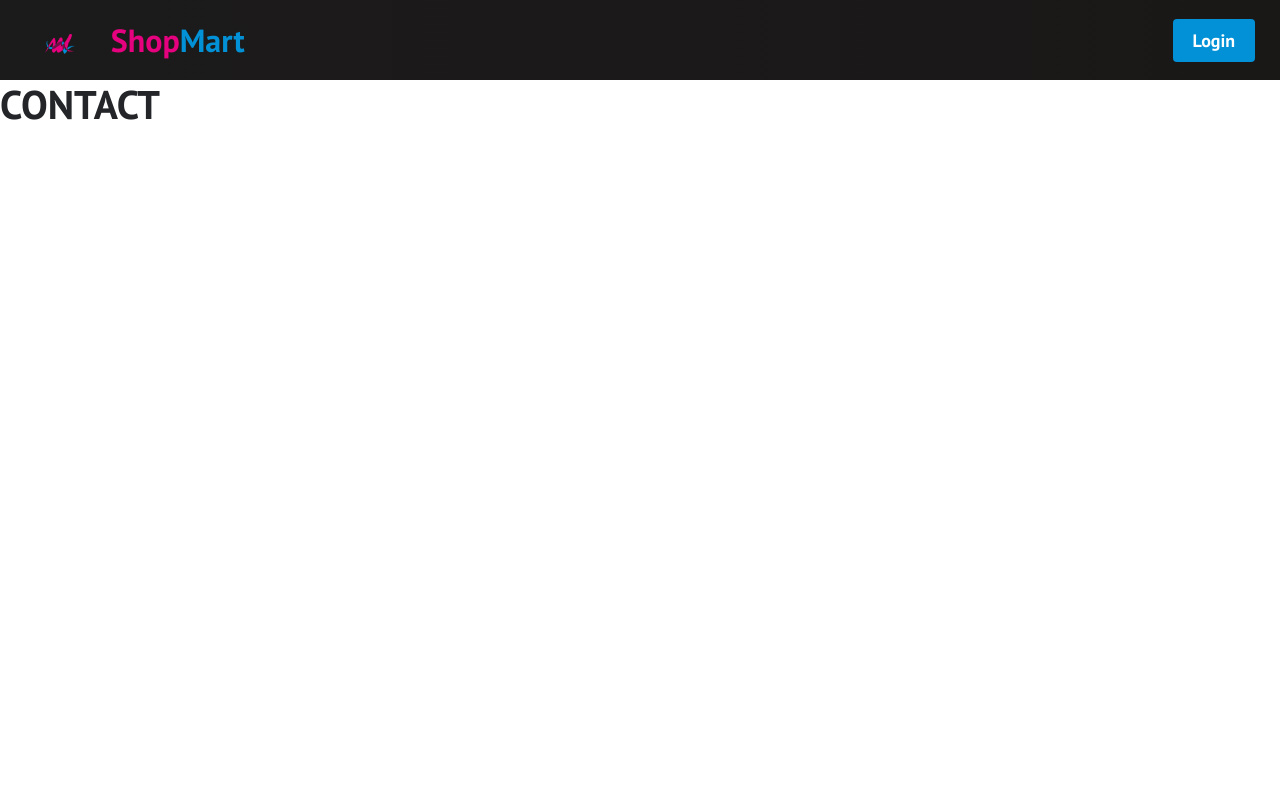
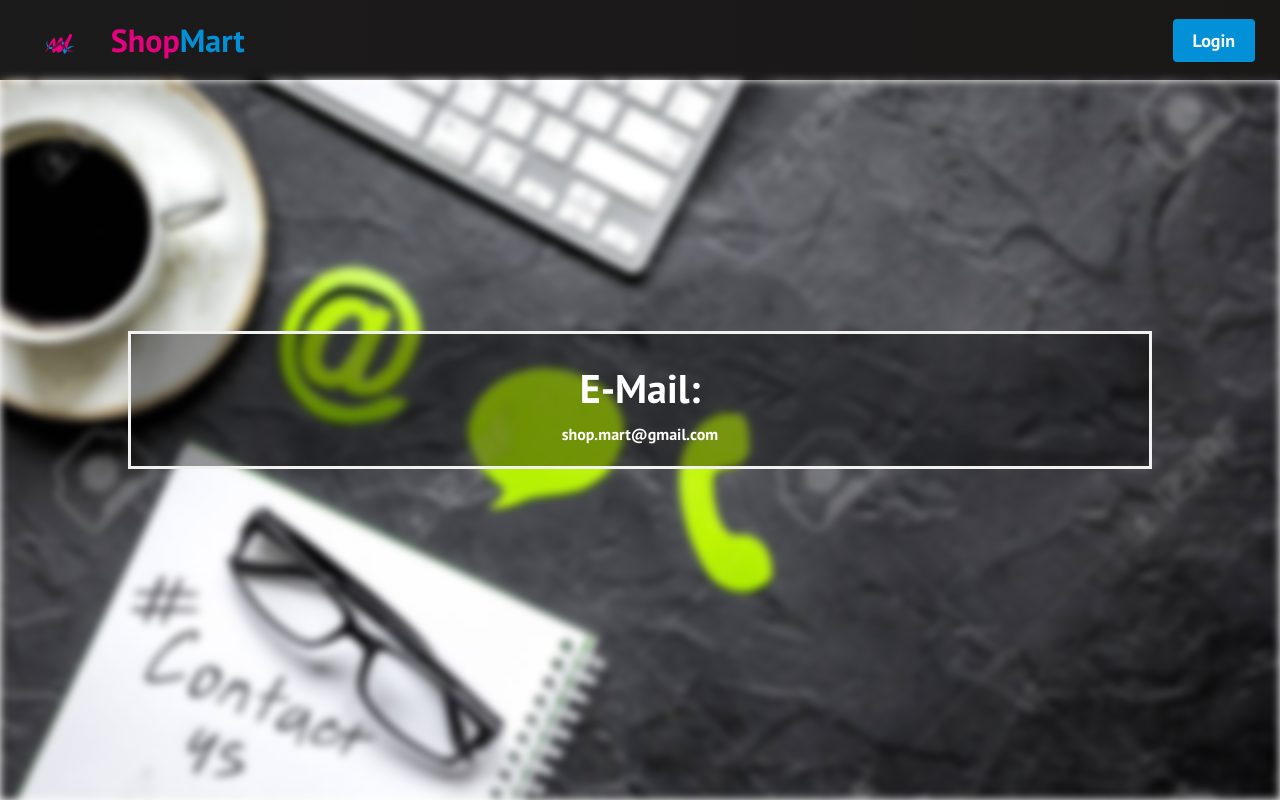
Before and after one commit to ankur-1989/shop-mart, a React (Create React App) app: page /contact-us in a window 1280 px wide. Built offline with nearby package versions, Linux system fonts and the light colour scheme; no server answers.

Commit message:
fixed the logout link menu

```diff
--- a/src/App.css
+++ b/src/App.css
@@ -176,3 +176,39 @@ h3 {
 .homeHeader {
   margin: 10px;
 }
+
+.contact-us {
+  display: flex;
+  height: 90vh;
+  align-items: center;
+  justify-content: center;
+  font-size: 3rem;
+}
+
+.contact-us {
+  background-image: url("./assets/img-2.jpg");
+  background-position: center;
+  background-size: cover;
+  filter: blur(4px);
+  -webkit-filter: blur(4px);
+  background-repeat: no-repeat;
+  color: #fff;
+  font-size: 100px;
+}
+
+.contactText {
+  background-color: rgb(0, 0, 0); /* Fallback color */
+  background-color: rgba(0, 0, 0, 0.4); /* Black w/opacity/see-through */
+  color: white;
+  font-weight: bold;
+  border: 3px solid #f1f1f1;
+  position: absolute;
+  top: 50%;
+  left: 50%;
+  transform: translate(-50%, -50%);
+  z-index: 2;
+  width: 80%;
+  padding: 20px;
+  text-align: center;
+  flex-direction: row;
+}
--- a/src/App.js
+++ b/src/App.js
@@ -5,7 +5,8 @@ import "bootstrap/dist/css/bootstrap.min.css"
 import "./App.css"
 import Home from "./components/pages/Home"
 import { Switch, Route } from "react-router-dom"
-
+import Orders from "./components/pages/Orders"
+import Profile from "./components/pages/Profile"
 import ContactUs from "./components/pages/ContactUs"
 import ProductList from "./components/pages/ProductList"
 import ProductDetails from "./components/pages/ProductDetails"
@@ -27,8 +28,8 @@ function App() {
         <Route path="/sign-up" component={SignUp}></Route>
         <Route path="/login" component={Login}></Route>
         <Route path="/contact-us" component={ContactUs}></Route>
-        <Route path="/profile" component={ContactUs}></Route>
-        <Route path="/orders" component={ContactUs}></Route>
+        <Route path="/profile" component={Profile}></Route>
+        <Route path="/orders" component={Orders}></Route>
         <Route path="/paidCart" component={PaidCart}></Route>
       </Switch>
       <Modal />
--- a/src/components/Dropdown.css
+++ b/src/components/Dropdown.css
@@ -3,7 +3,7 @@
   width: 200px;
   position: absolute;
   top: 80px;
-  z-index: 2;
+  z-index: 3;
   list-style: none;
   text-align: start;
 }
@@ -11,7 +11,7 @@
 .sm-dropdown-menu li {
   background: var(--brandBlue);
   cursor: pointer;
-  z-index: 2;
+  z-index: 3;
 }
 
 .sm-dropdown-menu li:hover {
--- a/src/components/Navbar.js
+++ b/src/components/Navbar.js
@@ -50,16 +50,18 @@ function Navbar() {
 
         <ul className={click ? "sm-nav-menu active" : "sm-nav-menu"}>
           {currentUser && (
-            <li className="sm-nav-item">
-              <ButtonContainer
-                onMouseEnter={onMouseEnter}
-                onMouseLeave={onMouseLeave}
+            <li
+              className="sm-nav-item"
+              onMouseEnter={onMouseEnter}
+              onMouseLeave={onMouseLeave}
+            >
+              <Link
+                to="/services"
                 className="sm-nav-links"
-                back
                 onClick={closeMobileMenu}
               >
                 Services <i className="fas fa-caret-down" />
-              </ButtonContainer>
+              </Link>
               {dropdown && <Dropdown />}
             </li>
           )}
--- a/src/components/pages/ContactUs.js
+++ b/src/components/pages/ContactUs.js
@@ -1,6 +1,14 @@
-import React from 'react';
-import '../../App.css';
+import React from "react"
+import "../../App.css"
 
 export default function ContactUs() {
-  return <h1 className='contact-us'>CONTACT</h1>;
+  return (
+    <>
+      <div className="contact-us"></div>
+      <div className="contactText">
+        <h1 className="homeHeader">E-Mail:</h1>
+        <span>shop.mart@gmail.com</span>
+      </div>
+    </>
+  )
 }
--- /dev/null
+++ b/src/components/pages/Orders.js
@@ -0,0 +1,9 @@
+import React from "react"
+
+const Orders = ({ params }) => (
+  <div>
+    <p>Orders</p>
+  </div>
+)
+
+export default Orders
--- /dev/null
+++ b/src/components/pages/Profile.js
@@ -0,0 +1,9 @@
+import React from "react"
+
+const Profile = ({ params }) => (
+  <div>
+    <p>Profile</p>
+  </div>
+)
+
+export default Profile
```
Also changed, not shown: src/assets/img-2.jpg (added).
